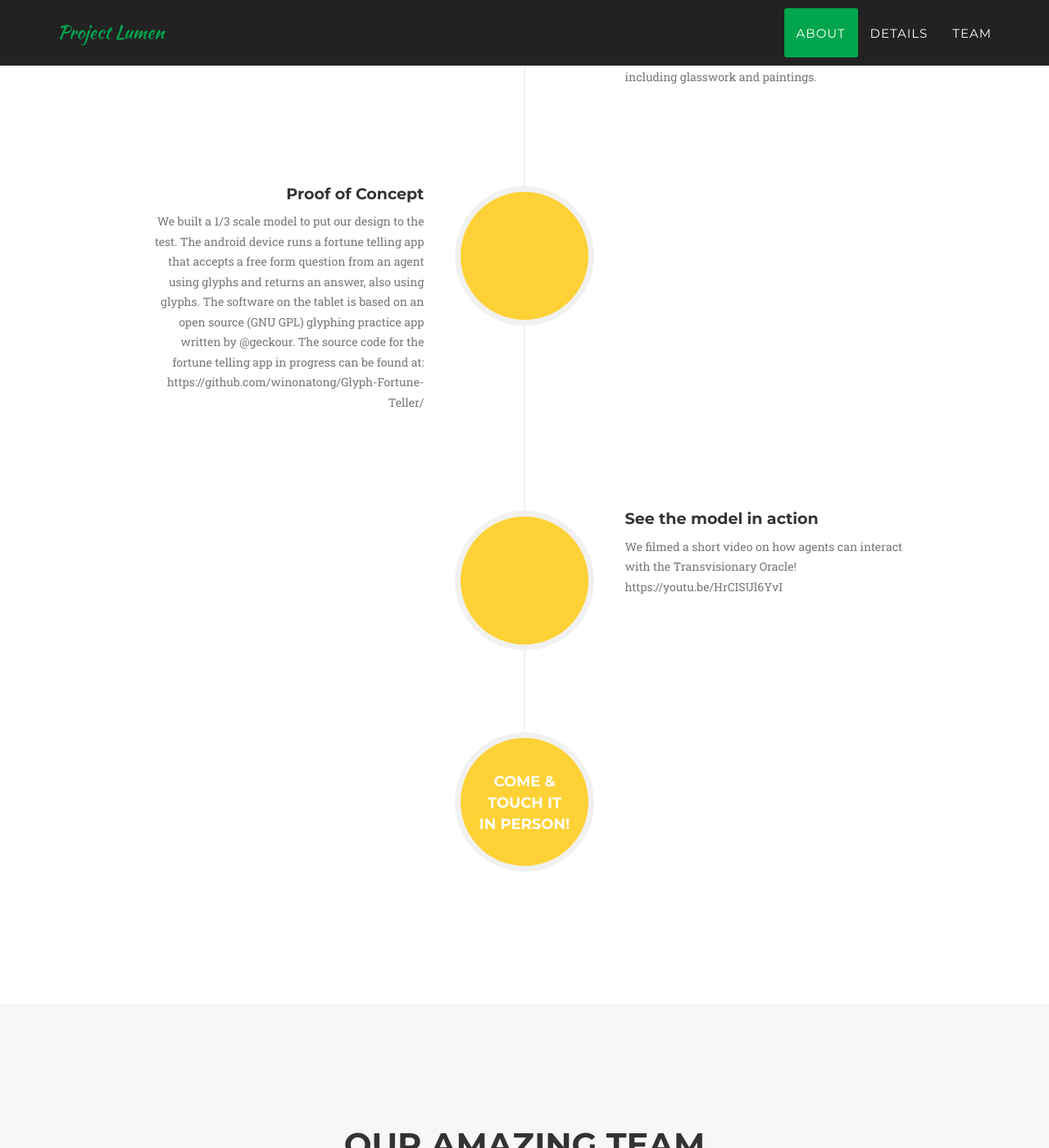
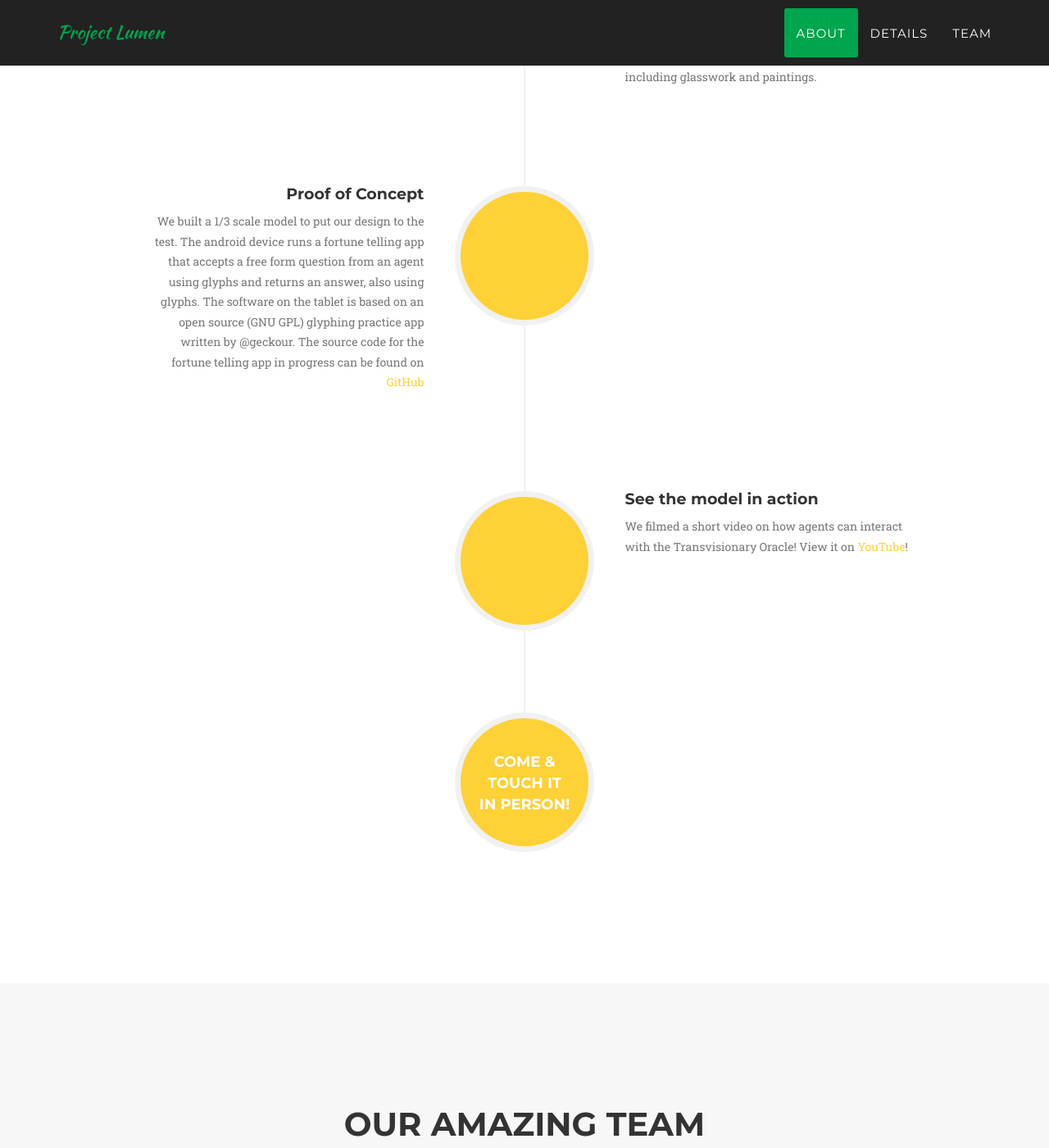
Before and after one commit to winonatong/magnus_reawakens, a Jekyll site: the page built from _posts/2014-07-17-project-2.markdown, in a window 1280 px wide and 1400 px high, scrolled down 1664 px. Shown: the whole window at 82% size. Built offline with Jekyll 4.4.1, drawn with Linux system fonts in a browser that asks for light colours; some web fonts are replaced; some of the changed text lies outside the part shown.

Commit message:
more content changes

```diff
--- a/_includes/footer.html
+++ b/_includes/footer.html
@@ -4,7 +4,7 @@
                 <div class="col-md-4">
                     <span class="copyright">Copyright &copy; {{ site.title }} {{ 'now' | date: "%Y" }}</span>
                 </div>
-                <div class="col-md-4">
+                <!--div class="col-md-4">
                     <ul class="list-inline social-buttons">
                         {% for network in site.social %}
                         <li><a href="{{ network.url }}"><i class="fa fa-{{ network.title }}"></i></a>
@@ -19,7 +19,7 @@
                         <li><a href="#">Terms of Use</a>
                         </li>
                     </ul>
-                </div>
+                </div-->
             </div>
         </div>
     </footer>
--- a/_includes/header.html
+++ b/_includes/header.html
@@ -40,7 +40,7 @@
         <div class="container">
             <div class="intro-text">
                 <div class="intro-lead-in">On top of the remains of the Ship Niantic</div>
-                <div class="intro-heading">a towering beacon arose</div>
+                <div class="intro-heading">arose a towering beacon</div>
                 <a href="#about" class="page-scroll btn btn-xl">Tell Me More</a>
             </div>
         </div>
--- a/_includes/portfolio_grid.html
+++ b/_includes/portfolio_grid.html
@@ -77,9 +77,9 @@
                                     <h4 class="subheading">Proof of Concept</h4>
                                 </div>
                                 <div class="timeline-body">
-                                    <p class="text-muted">We built a 1/3 scale model to put our design to the test. The android device runs a fortune telling app that accepts a free form question from an agent using glyphs and returns an answer, also using glyphs. The software on the tablet is based on an open source (GNU GPL) glyphing practice app written by @geckour. The source code for the fortune telling app in progress can be found at:
+                                    <p class="text-muted">We built a 1/3 scale model to put our design to the test. The android device runs a fortune telling app that accepts a free form question from an agent using glyphs and returns an answer, also using glyphs. The software on the tablet is based on an open source (GNU GPL) glyphing practice app written by @geckour. The source code for the fortune telling app in progress can be found on
 
-https://github.com/winonatong/Glyph-Fortune-Teller/</p>
+<a href="https://github.com/winonatong/Glyph-Fortune-Teller/">GitHub</a></p>
                                 </div>
                             </div>
                         </li>
@@ -92,7 +92,7 @@ https://github.com/winonatong/Glyph-Fortune-Teller/</p>
                                     <h4 class="subheading">See the model in action</h4>
                                 </div>
                                 <div class="timeline-body">
-                                    <p class="text-muted">We filmed a short video on how agents can interact with the Transvisionary Oracle! https://youtu.be/HrCISUl6YvI</p>
+                                    <p class="text-muted">We filmed a short video on how agents can interact with the Transvisionary Oracle! View it on <a href="https://youtu.be/HrCISUl6YvI">YouTube</a>!</p>
                                 </div>
                             </div>
                         </li>
--- a/_includes/team.html
+++ b/_includes/team.html
@@ -4,7 +4,7 @@
             <div class="row">
                 <div class="col-lg-12 text-center">
                     <h2 class="section-heading">Our Amazing Team</h2>
-                    <h3 class="section-subheading text-muted">Lorem ipsum dolor sit amet consectetur.</h3>
+                    <h3 class="section-subheading text-muted">Meet our team of dreamers and makers</h3>
                 </div>
             </div>
             <div class="row">
@@ -30,7 +30,7 @@
             </div>
             <div class="row">
                 <div class="col-lg-8 col-lg-offset-2 text-center">
-                    <p class="large text-muted">Lorem ipsum dolor sit amet, consectetur adipisicing elit. Aut eaque, laboriosam veritatis, quos non quis ad perspiciatis, totam corporis ea, alias ut unde.</p>
+                    <p class="large text-muted">... and many more who prefer to remain anonymous, for now.</p>
                 </div>
             </div>
         </div>
--- a/_posts/2014-07-17-project-2.markdown
+++ b/_posts/2014-07-17-project-2.markdown
@@ -1,5 +1,5 @@
 ---
-title: Blue prints
+title: Blueprints
 subtitle: Website Design
 layout: default
 modal-id: 2
```
Also changed, not shown: img/about/plans-thumb.png.
